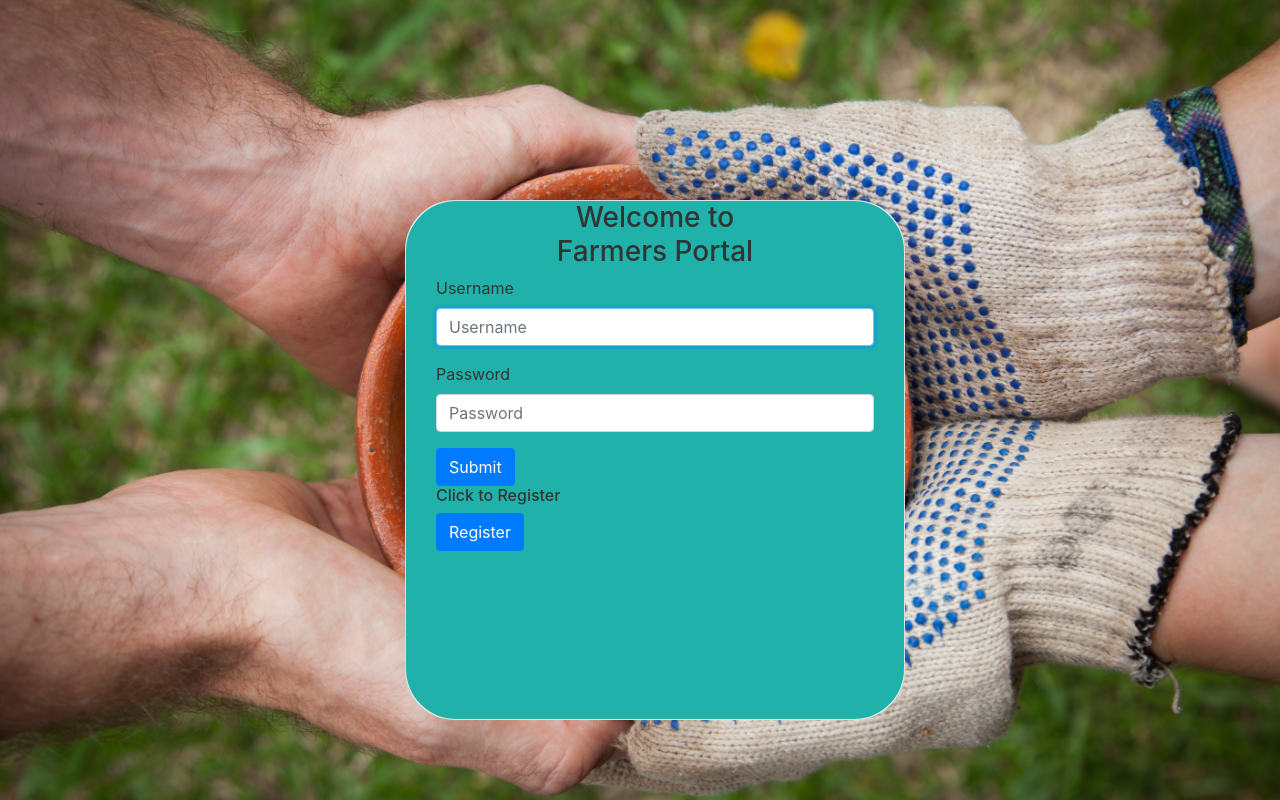
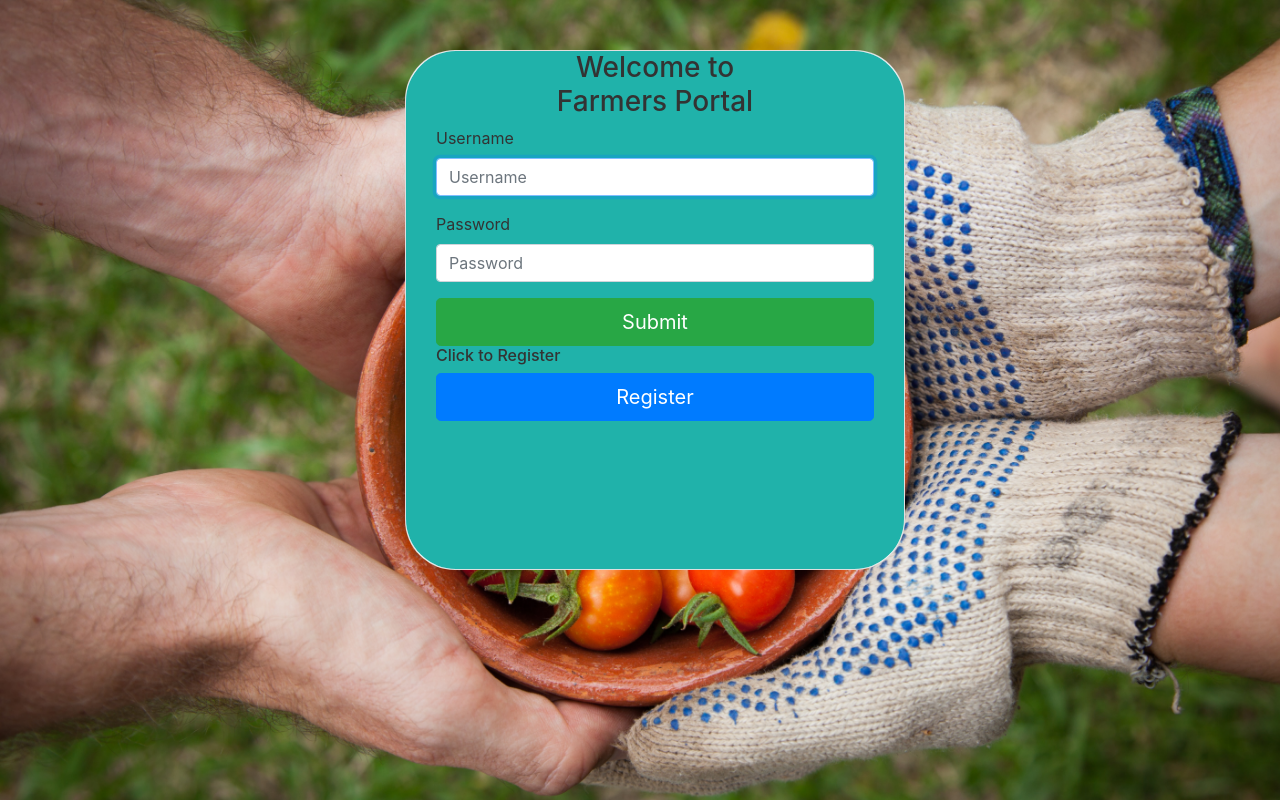
Before and after one commit to havanoor/TSEC-Codestorm, a Django app: page /signup in a window 1280 px wide. Run offline with Django 3.2, Linux system fonts and the light colour scheme; some libraries are stand-ins or nearby versions.

Commit message:
Login page completed and integrated

```diff
--- a/FarmerApp/forms.py
+++ b/FarmerApp/forms.py
@@ -50,6 +50,8 @@ class FarmerForm(ModelForm):
         self.fields['pan_no'].widget.attrs['class'] = 'form-control'
         self.fields['pan_no'].widget.attrs['id'] = 'exampleInputEmail1'
         self.fields['pan_no'].widget.attrs['placeholder'] = 'Pan Number'
+        self.fields['is_farmer'].widget.attrs['class'] = 'form-check-input'
+        self.fields['is_farmer'].widget.attrs['id'] = 'inlineRadio2'
 
 
 class BuyerForm(ModelForm):
--- a/FarmerApp/static/css/login.css
+++ b/FarmerApp/static/css/login.css
@@ -49,7 +49,7 @@ body
 
 .card{
     position: absolute;
-    margin-top: 200px;
+    margin-top: 50px;
     width:100%;
     height:100%;
     transform-style:preserve-3d;
--- a/FarmerApp/templates/FarmerApp/login.html
+++ b/FarmerApp/templates/FarmerApp/login.html
@@ -31,7 +31,31 @@
                     <div class='container'>
                       <h3 style="text-align: center;">Welcome to <br>Farmers Portal</h3>
                       <form method="POST">
-                        {{form.errors}}
+                        {% if form.errors %}
+                        <!-- Error messaging -->
+                        <div id="errors">
+                          <div class="inner">
+
+
+                            <div class="alert alert-danger" role="alert">
+                              {{ form.non_field_errors }}
+                            </div>
+
+                              {% for field in form %}
+                                {% if field.errors %}
+
+
+                                <div class="alert alert-danger" role="alert">
+                                  {{ field.label }}: {{ field.errors|striptags }}
+                                </div>
+
+                                {% endif %}
+                              {% endfor %}
+
+                          </div>
+                        </div>
+                        <!-- /Error messaging -->
+                      {% endif %}
                       {% csrf_token %}
                         <div class="form-group">
                           <label for="exampleInputEmail1">Username</label>
@@ -45,14 +69,14 @@
                           {{form.password}}
                           </div>
 
-                          <button type="submit"  class="btn btn-primary mybtn">Submit</button>
+                          <button type="submit"  class="btn btn-success btn-lg btn-block">Submit</button>
                       </form>
 
                       <div class="form-group">
 
                         <p class="h6">Click to Register</p>
 
-                      <button class="btn btn-primary mybtn" type="button" onClick="flip()" id='flip-button'>Register</button>
+                      <button class="btn btn-primary btn-lg btn-block" type="button" onClick="flip()" id='flip-button'>Register</button>
                       </div>
 
 
@@ -68,61 +92,83 @@
             </div>
 
             <div class="back">
-              <div class="bradcam_area bradcam_bg_1">
+
                 <div class="container">
-                    <div class="bradcam_text">
+
                         <!-- <h3>Personal Details</h3> -->
                         <h3 style="text-align: center;">Personal Details</h3>
-                        <div class="row">
-                            <div class="col-sm-8">
-                              <div class="form-actions">
-                                <form method="POST" novalidate enctype= "multipart/form-data">
-                        {% csrf_token %}
-                        <div class="row">
-                          <div class="col-7">
+                        <form>
+                          <div class="form-row">
+                            <div class="col">
+                              <!-- <input type="text" class="form-control" placeholder="First name"> -->
                               {{ form2.username|as_crispy_field }}
                             </div>
-                          <div class="col-5">
+                            <div class="col">
+                              <!-- <input type="text" class="form-control" placeholder="Last name"> -->
                               {{ form2.email|as_crispy_field }}
                             </div>
                           </div>
-                        <div class="row">
-                          <div class="col-6">
-                            {{ form2.dob|as_crispy_field }}
-                          </div>
-                          <div class="col-6">
-                            {{ form2.is_farmer|as_crispy_field }}
-                          </div>
-                        </div>
-                        <div class="row">
-                          <div class="col-6">
+                          <div class="form-row">
+                            <div class="col">
+                              <!-- <input type="text" class="form-control" placeholder="First name"> -->
                               {{ form2.password|as_crispy_field }}
                             </div>
-                          <div class="col-6">
+                            <div class="col">
+                              <!-- <input type="text" class="form-control" placeholder="Last name"> -->
                               {{ form2.confirm_password|as_crispy_field }}
                             </div>
                           </div>
-                        <div class="row">
-                          <div class="col-7">
+
+                          <div class="form-row">
+                            <div class="col">
+                              {{ form2.dob|as_crispy_field }}
+                            </div>
+
+                            </div>
+
+
+                          <div class="form-row">
+                            <div class="col">
                               {{ form2.pan_no|as_crispy_field }}
                             </div>
-                          <div class="col-5">
+                            <div class="col">
                               {{ form2.aadhar_no|as_crispy_field }}
+                            </div>
+
+
+                          </div>
+
+
+                          <div class="form-row">
+                            <div class="col">
+                              <div class="form-check form-check-inline">
+                                <!-- <input class="form-check-input" type="radio" name="inlineRadioOptions" id="inlineRadio2" value="option2"> -->
+                                {{ form2.is_farmer }}
+                                <label class="form-check-label" for="inlineRadio2">Register as farmer?</label>
+                              </div>
+                            </div>
+                          </div>
+                          <div class="form-row">
+                            <div class="col">
+                            <button type="submit" class="btn btn-success btn-lg btn-block">Submit</button>
                           </div>
                           </div>
 
-                        <button type="submit" class="btn btn-success">Submit</button>
                         </form>
-                    <br>
-                    <br>
+                        <div class="form-group">
+
+                          <p class="h6">Have an account</p>
+
+                        <button class="btn btn-primary btn-lg btn-block" type="button" onClick="flip()" id='flip-button'>Login</button>
+                        </div>
+
+
                 </div>
             </div>
-                    </div>
-                </div>
-            </div>
-            </div>
-        </div>
-    </div>
+
+
+
+
 <script src="{% static 'js/login.js' %}" />
     <script>window.jQuery || document.write('<script src="/docs/4.5/assets/js/vendor/jquery.slim.min.js"><\/script>')</script>
         <script src="https://code.jquery.com/jquery-3.5.1.slim.min.js" integrity="sha384-DfXdz2htPH0lsSSs5nCTpuj/zy4C+OGpamoFVy38MVBnE+IbbVYUew+OrCXaRkfj" crossorigin="anonymous"></script>
--- a/FarmerApp/views.py
+++ b/FarmerApp/views.py
@@ -20,7 +20,7 @@ def register(request):
         form=AccountAuthenticationForm(request.POST)
         print("1",form.is_valid())
         print("2",form2.is_valid())
-
+        print("HIII",form.errors)
         if form2.is_valid():
             print("-------->",form2.data)
             if ("is_farmer" in form2.data.keys()):
@@ -55,6 +55,7 @@ def register(request):
         elif form.is_valid():
             username = request.POST['username']
             password = request.POST['password']
+            print("HIII",form.errors)
             user = authenticate(username=username, password=password)
             if user:
                 login(request, user)
@@ -66,7 +67,7 @@ def register(request):
         form=AccountAuthenticationForm()
         form2 = FarmerForm()
 
-    return render(request, 'FarmerApp/login.html', {'form2': form2,'form':form})
+    return render(request, 'FarmerApp/login.html', {'form2': form2,'form':form,'error':form.errors})
 
 
 def logout_view(request):
```
Also changed, not shown: FarmerApp/admin.py (line endings or trailing spaces), FarmerApp/static/css/FarmerCrop.css (line endings or trailing spaces), FarmerApp/static/js/FarmerCrop.js (line endings or trailing spaces), FarmerApp/templates/FarmerApp/FarmerCrop.html (line endings or trailing spaces), FarmerApp/templates/FarmerApp/Farmerf.html (line endings or trailing spaces), FarmerApp/templates/FarmerApp/suggestion.html (line endings or trailing spaces). Lines whose indentation alone changed are shown as unchanged.
